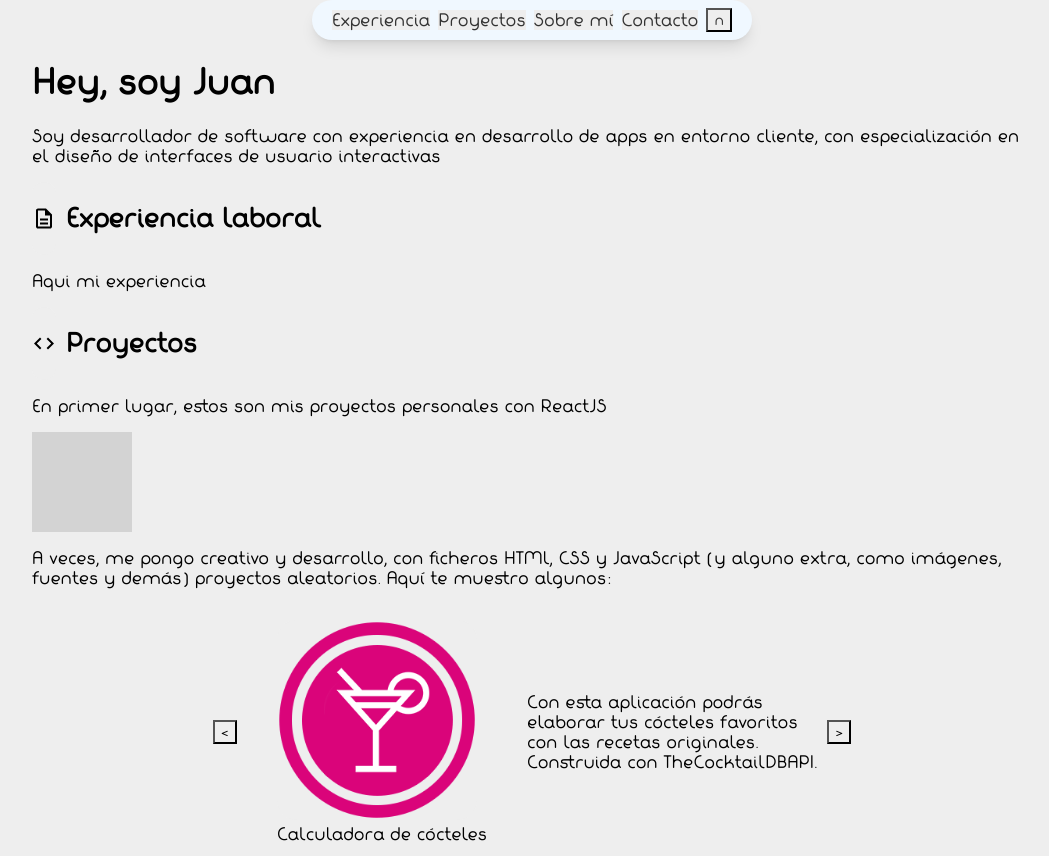
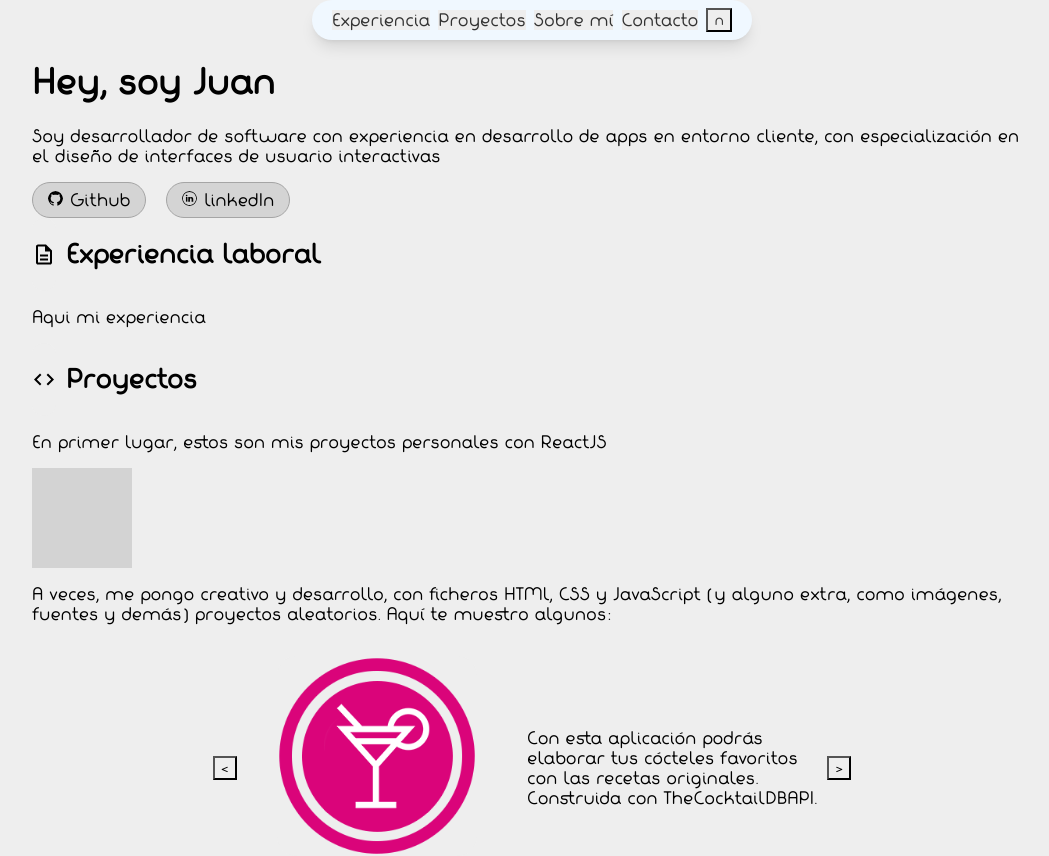
Before and after one commit to JuananA1000/Portfolio, a React (Vite) app: page / in a window 1280 px wide. Shown: the top 856 px of the page, without its empty margins (108-1157 px from the left). Built offline with nearby package versions, Linux system fonts and the light colour scheme.

Commit message:
Botones a redes

```diff
--- /dev/null
+++ b/src/components/Buttons/Button.css
@@ -0,0 +1,18 @@
+.button {
+  background-color: #d4d4d4;
+  padding: 7px 15px;
+  border: 1px solid #a5a5a5;
+  border-radius: 50px;
+  margin-right: 20px;
+  color: #000;
+  text-decoration: none;
+}
+
+.button:hover {
+  background-color: #b1b1b1;
+  cursor: pointer;
+}
+
+.button-icon {
+  background-color: transparent;
+}
--- /dev/null
+++ b/src/components/Buttons/Button.jsx
@@ -0,0 +1,10 @@
+import './Button.css';
+
+export default function Button({ children, link, icon }) {
+  return (
+    <a className='button' href={link} target='blank'>
+      {icon && <img src={icon} alt='Icon' className='button-icon' width={15} />}
+      {children}
+    </a>
+  );
+}
--- /dev/null
+++ b/src/components/Descripcion/Descripcion.css
@@ -0,0 +1,3 @@
+.buttonsContainer {
+  display: flex;
+}
--- a/src/components/Descripcion/Descripcion.jsx
+++ b/src/components/Descripcion/Descripcion.jsx
@@ -1,10 +1,24 @@
 import translate from '../../es.json';
+import Button from '../Buttons/Button';
+import linkedinIcon from '../../images/svg/linkedin.svg';
+import ghIcon from '../../images/svg/github.svg';
+
+import './Descripcion.css';
 
 export default function Descripcion() {
   return (
     <div>
       <h1>{translate['description-h1']}</h1>
       <p>{translate['description-p']}</p>
+
+      <div className='buttonsContainer'>
+        <Button link={'https://github.com/JuananA1000'} icon={ghIcon}>
+          Github
+        </Button>
+        <Button link={'https://www.linkedin.com/in/juan-antonio-amil-l%C3%B3pez-08705b2a9/'} icon={linkedinIcon}>
+          LinkedIn
+        </Button>
+      </div>
     </div>
   );
 }
```
Also changed, not shown: src/images/svg/github.svg (added), src/images/svg/linkedin.svg (added).
